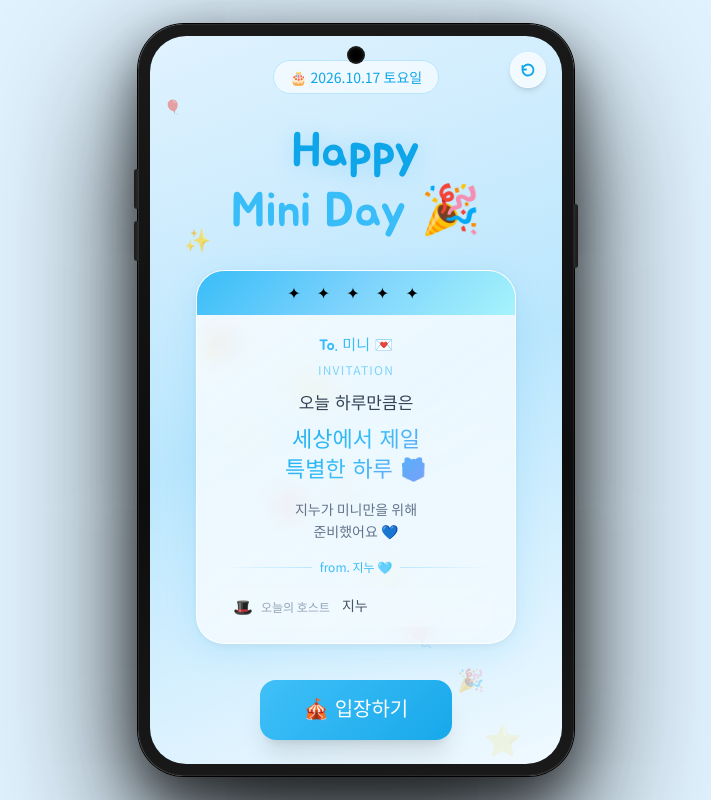
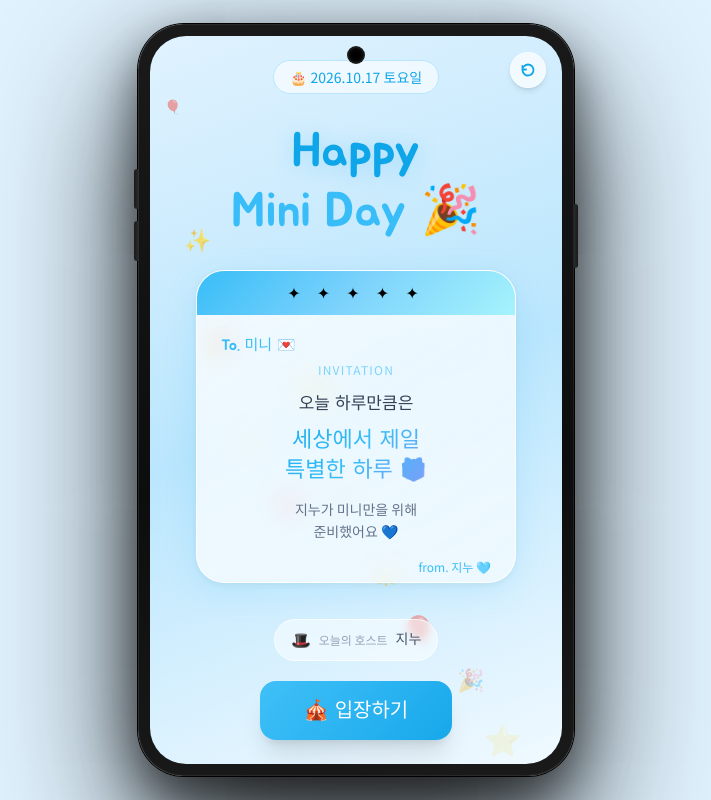
Before and after one commit to Blanc617/mini, a React (Vite) app: page / in a window 1280 px wide. Shown: the whole page, without its empty margins (284-995 px from the left). Built offline with nearby package versions, Linux system fonts and the light colour scheme.

Commit message:
fix: left-align To.미니, right-align from.지누, move host badge outside card

```diff
--- a/src/screens/Opening.tsx
+++ b/src/screens/Opening.tsx
@@ -148,7 +148,7 @@ export default function Opening({ state, advance, resetState }: ScreenProps) {
 
               {/* 본문 */}
               <div style={{ padding: '20px 24px 18px' }}>
-                <p className="font-jua text-center text-sky-400 mb-1" style={{ fontSize: 15 }}>To. 미니 💌</p>
+                <p className="font-jua text-left text-sky-400 mb-1" style={{ fontSize: 15 }}>To. 미니 💌</p>
                 <p className="font-noto text-sky-300 text-xs text-center tracking-widest mb-3">INVITATION</p>
 
                 <p className="font-jua text-center text-slate-700 leading-relaxed mb-2" style={{ fontSize: 17 }}>
@@ -161,20 +161,21 @@ export default function Opening({ state, advance, resetState }: ScreenProps) {
                   지누가 미니만을 위해<br />준비했어요 💙
                 </p>
 
-                <div className="flex items-center gap-2 mt-4 justify-center">
-                  <div style={{ flex: 1, height: 1, background: 'linear-gradient(to right, transparent, #bae6fd)' }} />
-                  <span className="font-noto text-xs text-sky-400">from. 지누 🩵</span>
-                  <div style={{ flex: 1, height: 1, background: 'linear-gradient(to left, transparent, #bae6fd)' }} />
-                </div>
-
-                {/* 호스트 배지 */}
-                <div className="flex items-center gap-2 mt-3 bg-sky-50/70 rounded-xl px-3 py-2">
-                  <span className="text-base">🎩</span>
-                  <p className="font-noto text-xs text-slate-400 leading-none">오늘의 호스트</p>
-                  <p className="font-jua text-sm text-slate-600 leading-none ml-1">지누</p>
-                </div>
+                <p className="font-noto text-right text-xs text-sky-400 mt-4">from. 지누 🩵</p>
               </div>
 
+            </motion.div>
+
+            {/* 호스트 배지 */}
+            <motion.div
+              initial={{ opacity: 0, y: 8 }}
+              animate={{ opacity: 1, y: 0 }}
+              transition={{ delay: 0.65 }}
+              className="flex items-center gap-2 bg-white/50 backdrop-blur-sm border border-white/70 rounded-full px-4 py-2 mb-5"
+            >
+              <span className="text-base">🎩</span>
+              <p className="font-noto text-xs text-slate-400">오늘의 호스트</p>
+              <p className="font-jua text-sm text-slate-600">지누</p>
             </motion.div>
 
             {/* 입장 버튼 */}
```
